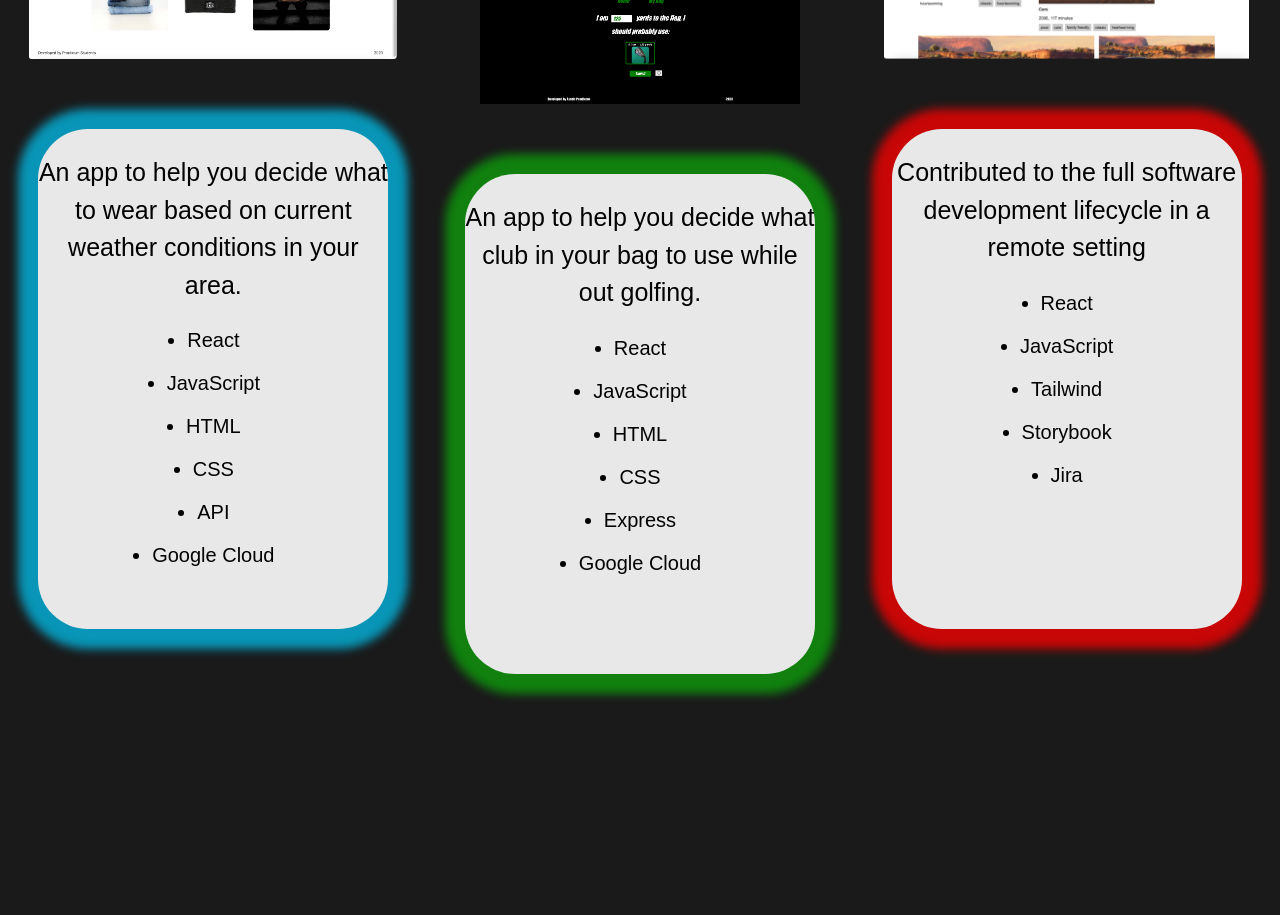
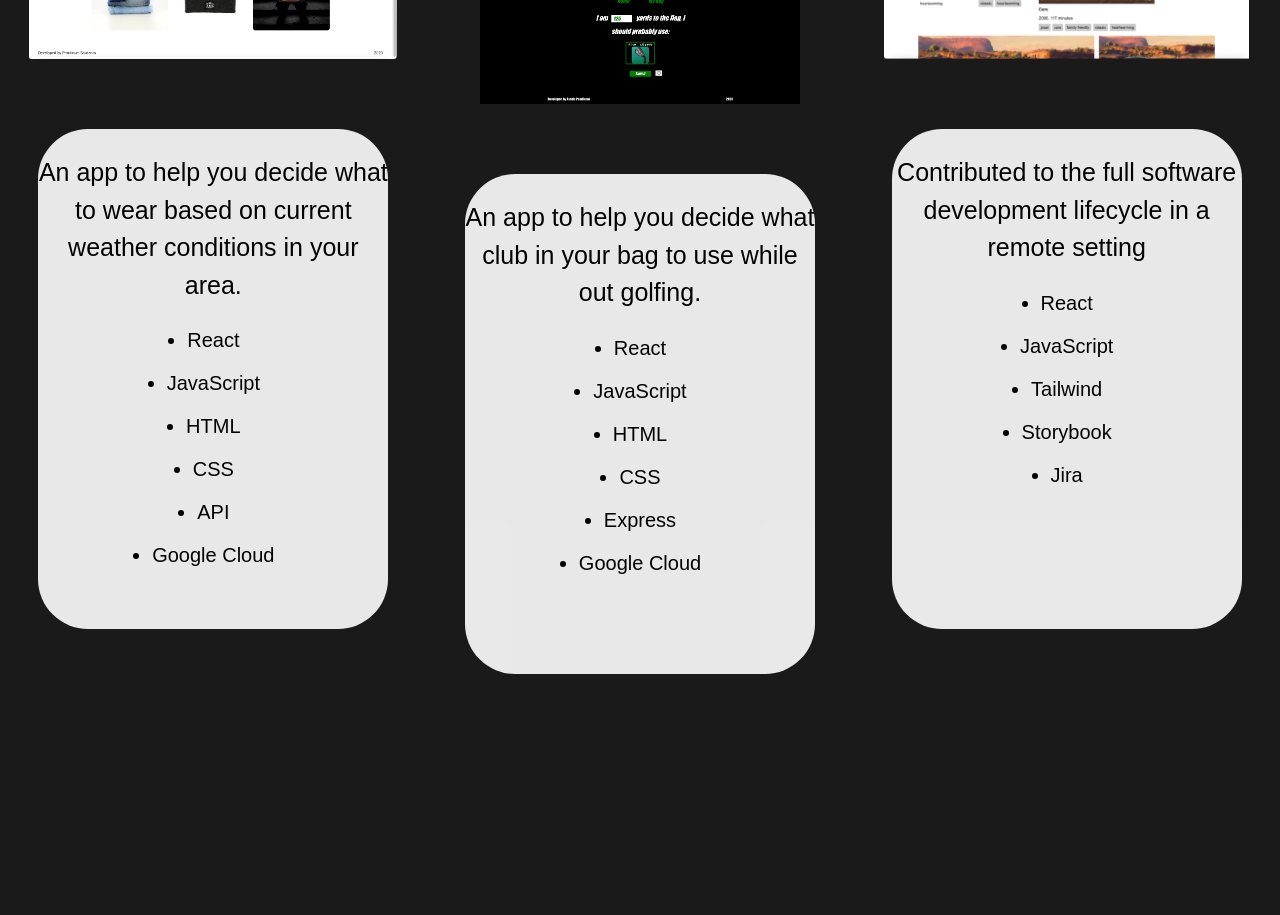
Before and after one commit to austinpendleton/portfolio_se, a React (Create React App) app: page / in a window 1280 px wide. Shown: the part 2780-3695 px from the top of the page. Built offline with nearby package versions, Linux system fonts and the light colour scheme; a web font is replaced by a local one.

Commit message:
Box Shadow removed

```diff
--- a/src/blocks/Projects.css
+++ b/src/blocks/Projects.css
@@ -76,15 +76,6 @@
   justify-content: flex-start;
   margin-top: 50px;
 }
-.projects__golf-paragraph {
-  box-shadow: 0px 0px 10px 20px rgb(6 253 0 / 50%);
-}
-.projects__wtwr-paragraph {
-  box-shadow: 0px 0px 10px 20px rgb(0 204 253 / 77%);
-}
-.projects__slop-paragraph {
-  box-shadow: 0px 0px 10px 20px rgb(253 0 0 / 85%);
-}
 
 .projects__wtwr-paragraph-text,
 .projects__golf-paragraph-text,
@@ -117,5 +108,4 @@
   color: black;
   margin-bottom: 20px;
   width: max-content;
-  /* Add any additional styling you need for list items */
 }
```
